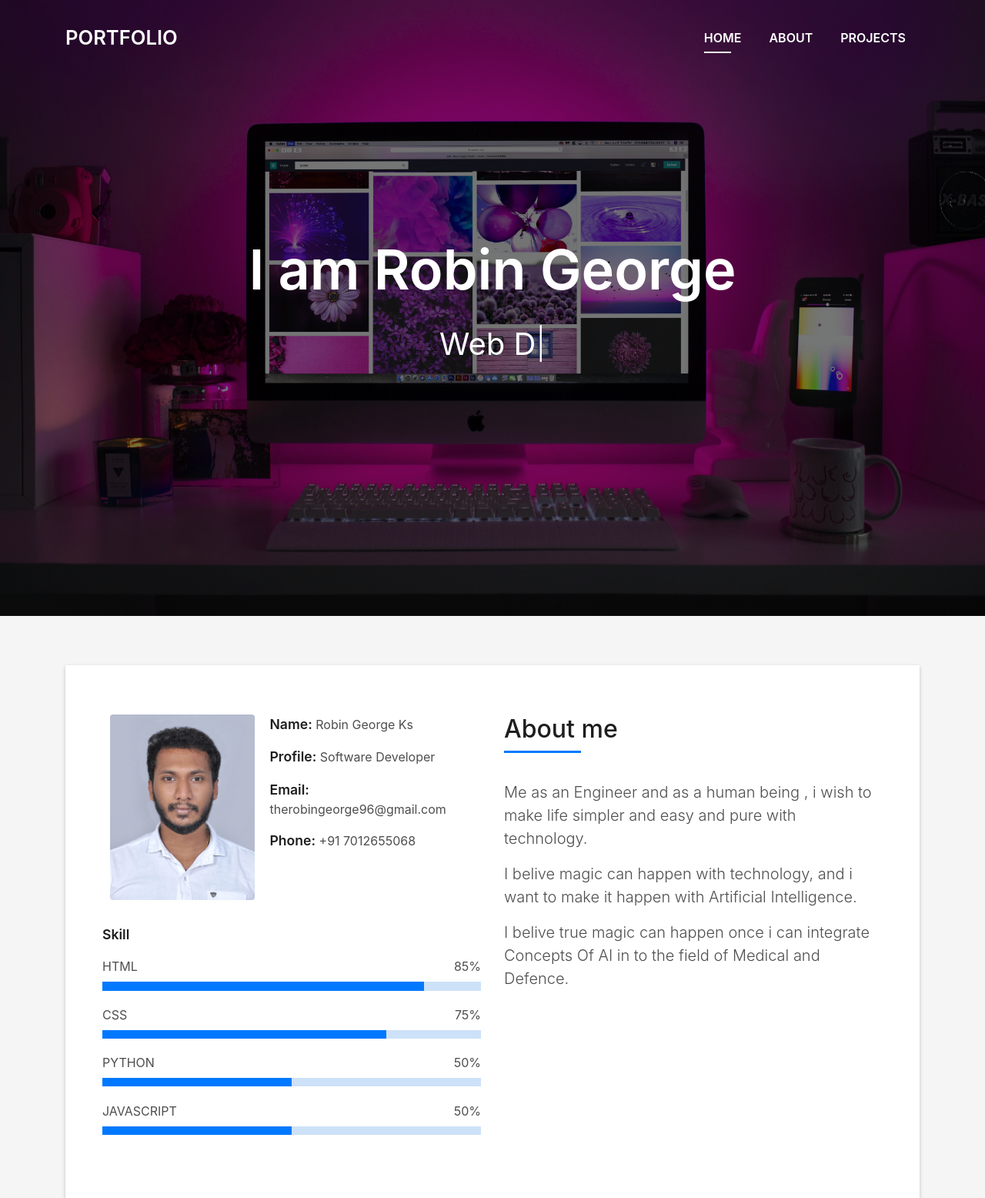
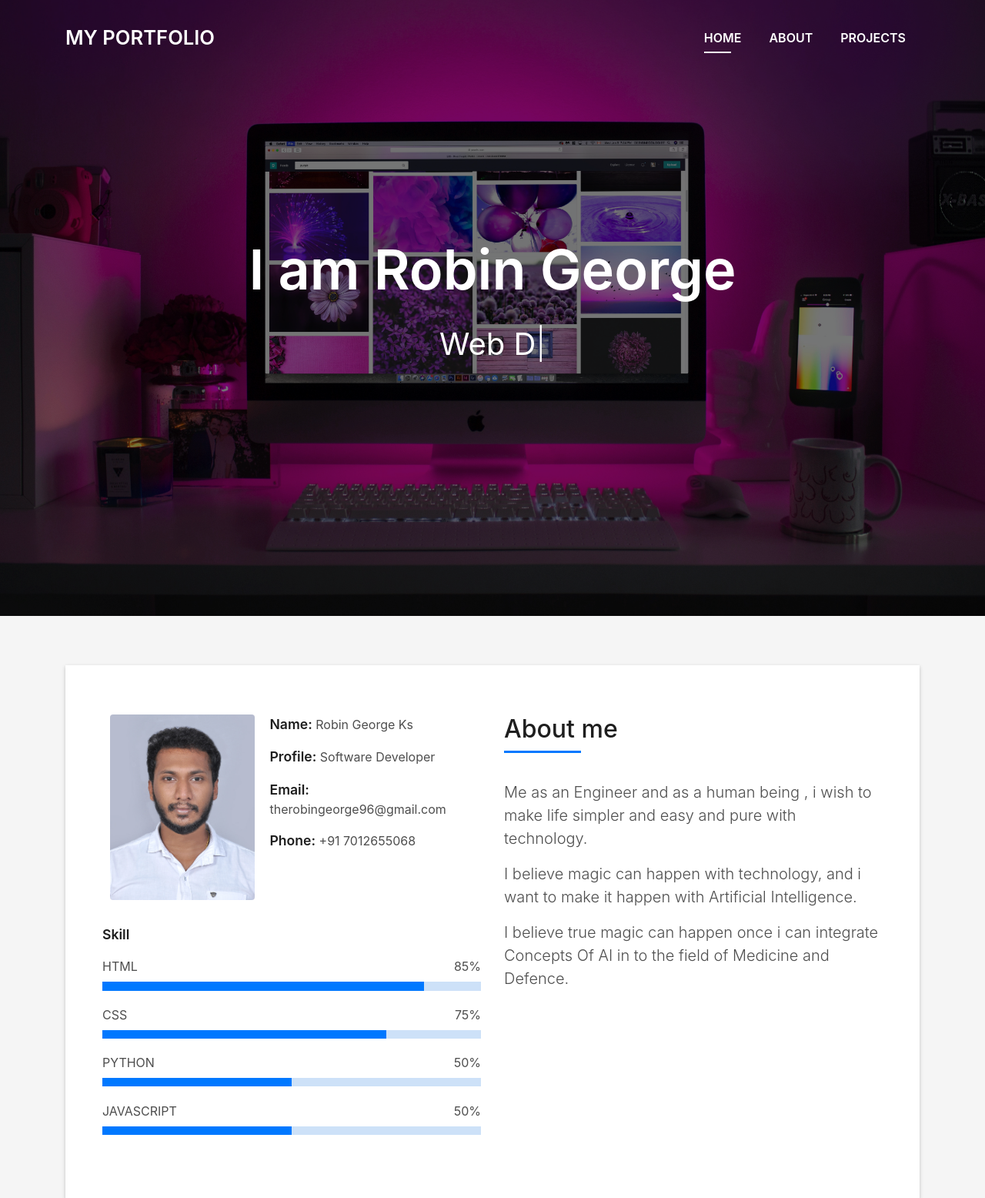
Before and after one commit to mrSolutionist/Portfolio, a Django app: page / in a window 1280 px wide; the page is wider, and only the part inside the window is pictured. Shown: the top 1556 px of that part at 77% size. Run offline with Django 3.2, Linux system fonts and the light colour scheme; some libraries are stand-ins or nearby versions; some web fonts are replaced.

Commit message:
spell correct

```diff
--- a/templates/index.html
+++ b/templates/index.html
@@ -40,7 +40,7 @@
   <!--/ Nav Star /-->
   <nav class="navbar navbar-b navbar-trans navbar-expand-md fixed-top" id="mainNav">
     <div class="container">
-      <a class="navbar-brand js-scroll" href="#page-top">PORTFOLIO</a>
+      <a class="navbar-brand js-scroll" href="#page-top">MY PORTFOLIO</a>
       <button class="navbar-toggler collapsed" type="button" data-toggle="collapse" data-target="#navbarDefault"
         aria-controls="navbarDefault" aria-expanded="false" aria-label="Toggle navigation">
         <span></span>
@@ -139,10 +139,10 @@
                     Me as an Engineer and as a human being , i wish to make life simpler and easy and pure with technology.
                   </p>
                   <p class="lead">
-                   I belive magic can happen with technology, and i want to make it happen with Artificial Intelligence.
+                   I believe magic can happen with technology, and i want to make it happen with Artificial Intelligence.
                   </p>
                   <p class="lead">
-                  I belive true magic can happen once i can integrate Concepts Of AI in to the field of Medical and Defence.
+                  I believe true magic can happen once i can integrate Concepts Of AI in to the field of Medicine and Defence.
 
 
                   </p>
```
